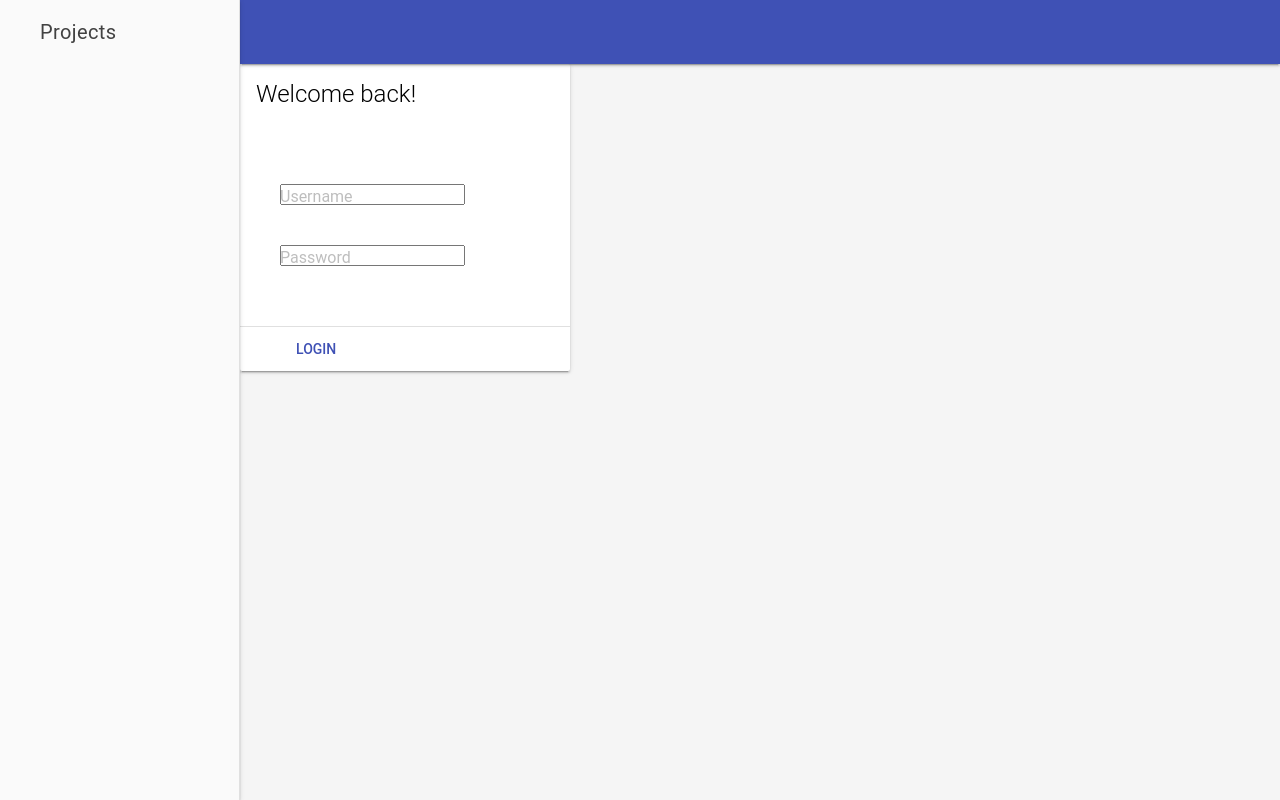
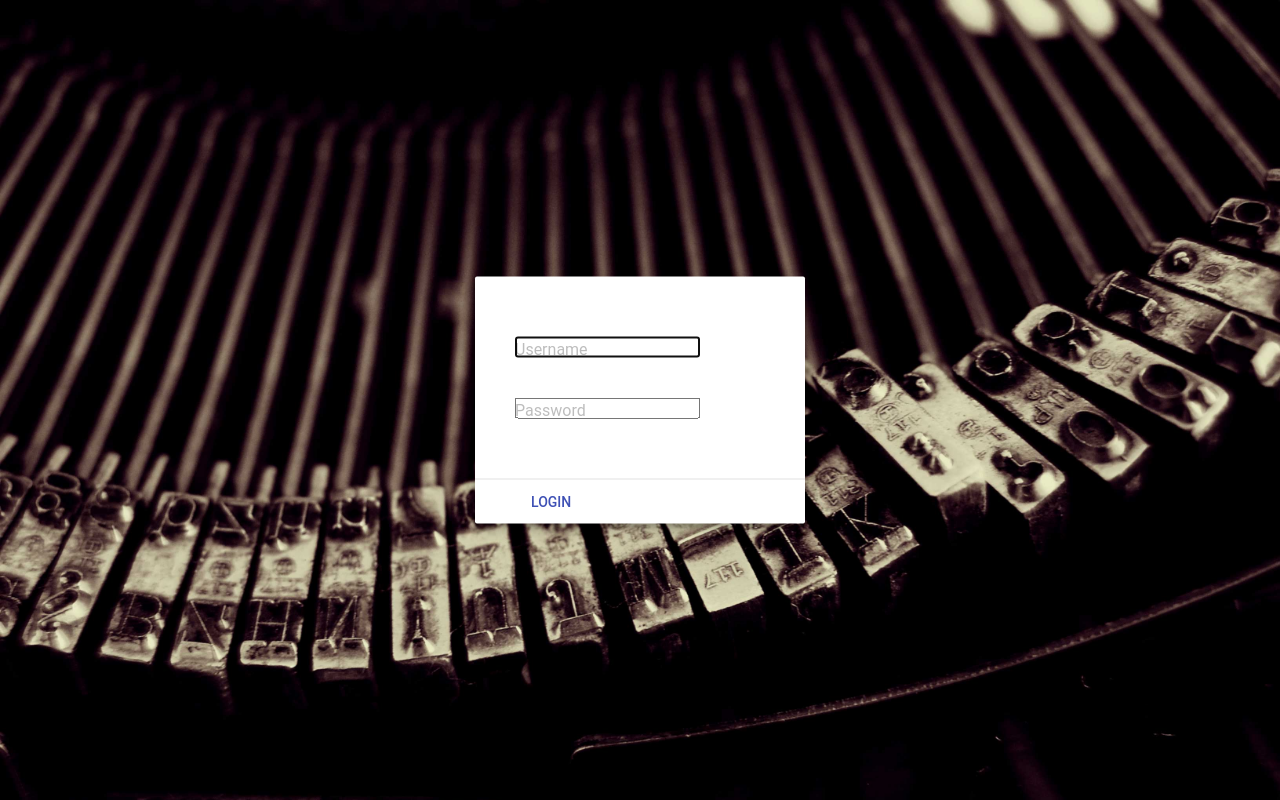
Before and after one commit to lkhedlund/project-tracker, a Django app: page /accounts/login/ in a window 1280 px wide. Run offline with Django 3.2, Linux system fonts and the light colour scheme.

Commit message:
Basic login page layout complete

```diff
--- a/tracker/static/css/main.css
+++ b/tracker/static/css/main.css
@@ -1,23 +1,20 @@
-/**
- * Copyright 2015 Google Inc. All Rights Reserved.
- *
- * Licensed under the Apache License, Version 2.0 (the "License");
- * you may not use this file except in compliance with the License.
- * You may obtain a copy of the License at
- *
- *      http://www.apache.org/licenses/LICENSE-2.0
- *
- * Unless required by applicable law or agreed to in writing, software
- * distributed under the License is distributed on an "AS IS" BASIS,
- * WITHOUT WARRANTIES OR CONDITIONS OF ANY KIND, either express or implied.
- * See the License for the specific language governing permissions and
- * limitations under the License.
- */
+#login {
+  background: url('../images/login_screen.jpg') no-repeat;
+  background-size: cover;
+}
 
+/* MDL Styles */
 html, body {
   font-family: 'Roboto', 'Helvetica', sans-serif;
   margin: 0;
   padding: 0;
+}
+
+.login-card {
+  position: absolute;
+  top: 50%;
+  left: 50%;
+  transform: translate(-50%, -50%);
 }
 
 .mdl-card {
--- a/tracker/templates/registration/login.html
+++ b/tracker/templates/registration/login.html
@@ -1,15 +1,16 @@
-{% extends "tracker/base.html" %}
+{% load staticfiles %}
 
-{% block content %}
-
-  {% if form.errors %}
-    <div class="alert" role="alert">Your username and password did not match. Please try again.</div>
-  {% endif %}
-
-  <div class="mdl-card mdl-shadow--2dp">
-    <div class="mdl-card__title mdl-card--expand">
-      <h2 class="mdl-card__title-text">Welcome back!</h2>
-    </div>
+<!DOCTYPE html>
+<html>
+  <head>
+    <link rel="stylesheet" href="{% static 'css/material.min.css' %}">
+    <link rel="stylesheet" href="{% static 'css/main.css' %}">
+  </head>
+  <body id="login">
+		<div class="login-card mdl-card mdl-shadow--6dp">
+			<!-- <div class="mdl-card__title mdl-color--primary mdl-color-text--white">
+				<h2 class="mdl-card__title-text">Welcome</h2>
+			</div> -->
 	  	<div class="mdl-card__supporting-text">
 				<form method="post" action="/accounts/login/">
           {% csrf_token %}
@@ -17,9 +18,8 @@
       </div>
 			<div class="mdl-card__actions mdl-card--border">
         <input class="mdl-button mdl-button--colored mdl-js-button mdl-js-ripple-effect" type="submit" value="login"></input>
+			</div>
       </form>
     </div>
-  </div>
-    <!-- <input type="hidden" name="next" value="{{ next }}" /> -->
-
-{% endblock %}
+  </body>
+</html>
```
Lines whose indentation alone changed are shown as unchanged.
